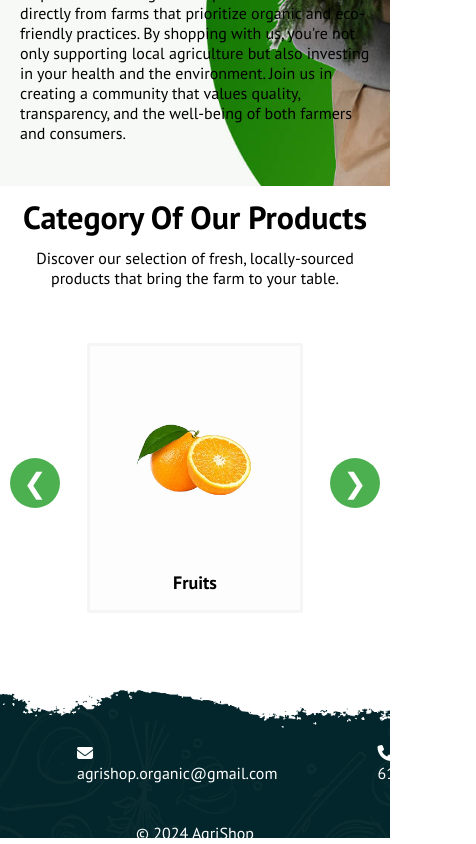
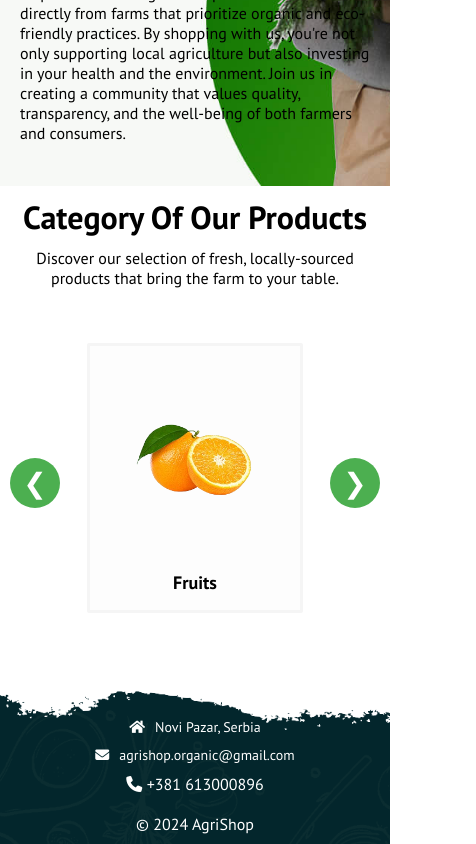
Before and after one commit to MKristinaa/AgriShop-React, a React (Create React App) app: page / in a window 390 px wide. Shown: the part 2647-3491 px from the top of the page, 476 px wide, since content can reach past the window. Built offline with nearby package versions, Linux system fonts and the light colour scheme.

Commit message:
Updated Footer.css for better responsiveness

```diff
--- a/src/components/Footer.css
+++ b/src/components/Footer.css
@@ -2,26 +2,64 @@
     background-image: url('../images/footer3.png');
     background-position: center;
     background-size: cover;
-    height: 180px;
+    height: auto;
     display: flex;
-    justify-content: center;
+    justify-content: flex-end; /* spušta tekst ka dnu */
     align-items: center;
     flex-direction: column;
     bottom: 0;
     z-index: 999;
     color: white;
     font-weight: lighter;
-    padding-top: 50px;
+    padding: 60px 20px 20px 20px; /* više prostora na vrhu, manji dole */
+    text-align: center;
 }
 
-.containt{
+.containt {
     justify-content: center;
     align-items: center;
     display: flex;
     padding: 20px;
     flex-direction: row;
+    flex-wrap: wrap;
+    gap: 40px; /* veći gap na desktopu */
 }
 
-.item{
-    margin-right: 100px;
+.item {
+    display: flex;
+    align-items: center;
+    gap: 10px;
+    font-size: 16px;
 }
+
+/* TABLET (max 992px) */
+@media (max-width: 992px) {
+    .footer {
+        padding: 50px 20px 20px 20px; /* spusti tekst ka dnu */
+    }
+
+    .containt {
+        flex-direction: column;
+        gap: 20px; /* manji gap */
+    }
+
+    .item {
+        font-size: 15px;
+    }
+}
+
+/* MOBILNI (max 600px) */
+@media (max-width: 600px) {
+    .footer {
+        padding: 40px 10px 10px 10px; /* još više spustiti tekst i smanjiti padding */
+    }
+
+    .containt {
+        flex-direction: column;
+        gap: 10px; /* još manji gap između stavki */
+    }
+
+    .item {
+        font-size: 14px; /* manji tekst */
+    }
+}
--- a/src/components/pages/Home.css
+++ b/src/components/pages/Home.css
@@ -384,7 +384,7 @@ button:hover{
     width: 50px;
     height: 50px;
     top: 20px;
-    right: 10px;
+    /* right: 10px; */
   }
 
   .cart i {
```
